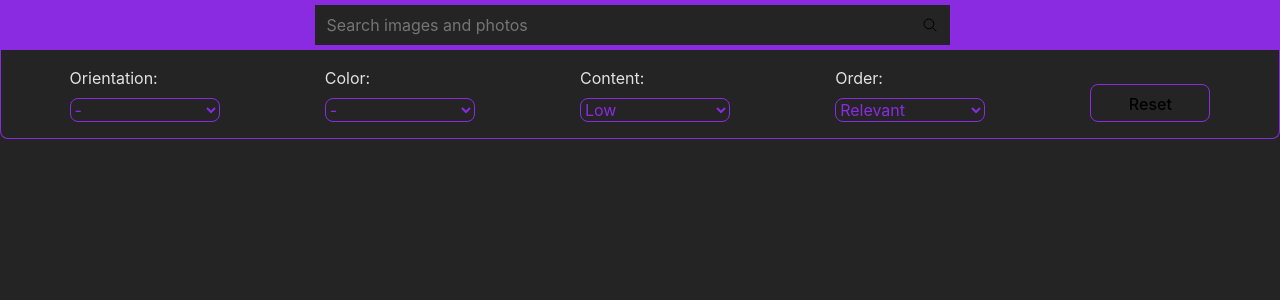
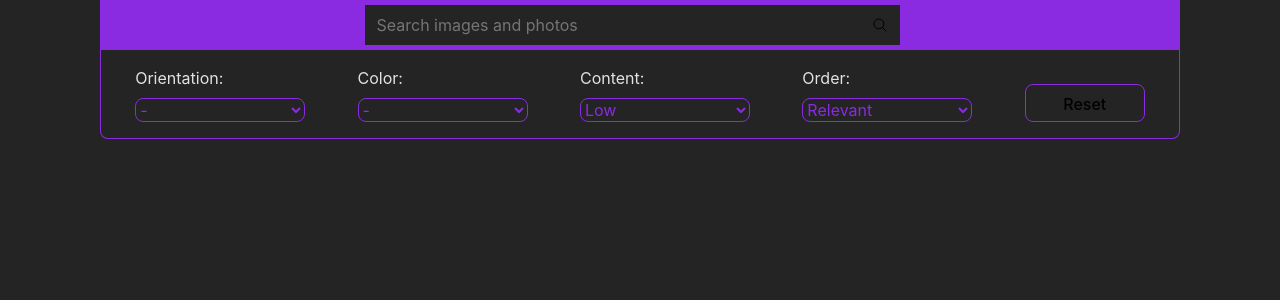
Before and after one commit to andrew-sistuk/goit-typescript-hw-02, a React (Vite) app: page / in a window 1280 px wide. Shown: the top 300 px of the page. Built offline with nearby package versions, Linux system fonts and the light colour scheme; no server answers.

Commit message:
"Update CSS files: modify styles for App, Filters, ImageGallery, SearchBar, and add global styles to index.css"

```diff
--- a/src/App.css
+++ b/src/App.css
@@ -1,5 +1,5 @@
 #root {
-  width: 1280px;
+  /* width: 1280px; */
   margin: 0 auto;
   text-align: center;
 }
--- /dev/null
+++ b/src/App.module.css
@@ -0,0 +1,34 @@
+.container {
+  padding: 0 20px;
+  min-width: 320px;
+  max-width: 375px;
+}
+
+@media screen and (min-width: 375px) {
+  .container {
+    margin-left: auto;
+    margin-right: auto;
+  }
+}
+
+@media screen and (min-width: 768px) {
+  .container {
+    padding: 0 32px;
+    width: 768px;
+    min-width: none;
+    max-width: none;
+  }
+}
+
+@media screen and (min-width: 1280px) {
+  .container {
+    padding: 0 100px;
+    width: 1280px;
+  }
+}
+
+@media screen and (min-width: 1440px) {
+  .container {
+    width: 1440px;
+  }
+}
--- a/src/App.tsx
+++ b/src/App.tsx
@@ -1,4 +1,5 @@
 import 'modern-normalize';
+import css from './App.module.css';
 import './App.css';
 
 import { ChangeEvent, useEffect, useState } from 'react';
@@ -145,7 +146,7 @@ function App() {
   }
 
   return (
-    <>
+    <div className={css.container}>
       <SearchBar changeFilter={changeQuery} />
       <Filters
         orientation={orientation}
@@ -173,7 +174,7 @@ function App() {
           handleClose={handleClose}
         />
       )}
-    </>
+    </div>
   );
 }
 
--- a/src/components/Filters/Filters.module.css
+++ b/src/components/Filters/Filters.module.css
@@ -1,5 +1,8 @@
 .filters {
+  width: 100%;
   display: flex;
+  flex-wrap: wrap;
+  gap: 16px;
   justify-content: space-around;
   align-items: flex-end;
   padding: 16px;
@@ -19,7 +22,7 @@
 }
 
 .select {
-  width: 150px;
+  width: 170px;
   border-radius: 8px;
   color: blueviolet;
   border-color: blueviolet;
--- a/src/components/ImageGallery/ImageGallery.module.css
+++ b/src/components/ImageGallery/ImageGallery.module.css
@@ -8,6 +8,20 @@
 }
 
 .gallery-item {
-  width: calc((100% - 24px) / 3);
+  width: 100%;
   height: 200px;
 }
+
+@media screen and (min-width: 768px) {
+  .gallery-item {
+    width: calc((100% - 12px) / 2);
+    height: 200px;
+  }
+}
+
+@media screen and (min-width: 1280px) {
+  .gallery-item {
+    width: calc((100% - 24px) / 3);
+    height: 200px;
+  }
+}
--- a/src/components/SearchBar/SearchBar.module.css
+++ b/src/components/SearchBar/SearchBar.module.css
@@ -7,8 +7,16 @@
 .search-bar {
   height: 100%;
   width: 50%;
-  padding: 10px 12px;
+  padding: 10px 32px 10px 12px;
+  white-space: nowrap;
+  overflow: hidden;
+  text-overflow: ellipsis;
   background-color: #242424;
+}
+
+.search-bar::placeholder {
+  overflow: hidden;
+  text-overflow: ellipsis;
 }
 
 .search-bar,
--- a/src/index.css
+++ b/src/index.css
@@ -42,3 +42,40 @@ button:focus,
 button:focus-visible {
   outline: 4px auto -webkit-focus-ring-color;
 }
+
+
+
+h1,
+h2,
+h3,
+h4,
+h5,
+h6,
+p {
+  margin: 0;
+}
+
+p:last-child {
+  margin-bottom: 0;
+}
+
+ul {
+  margin: 0;
+  padding: 0;
+  list-style: none;
+}
+
+a {
+  color: currentColor;
+  text-decoration: none;
+}
+
+button {
+  cursor: pointer;
+}
+
+img {
+  display: block;
+  max-width: 100%;
+  height: auto;
+}
```
